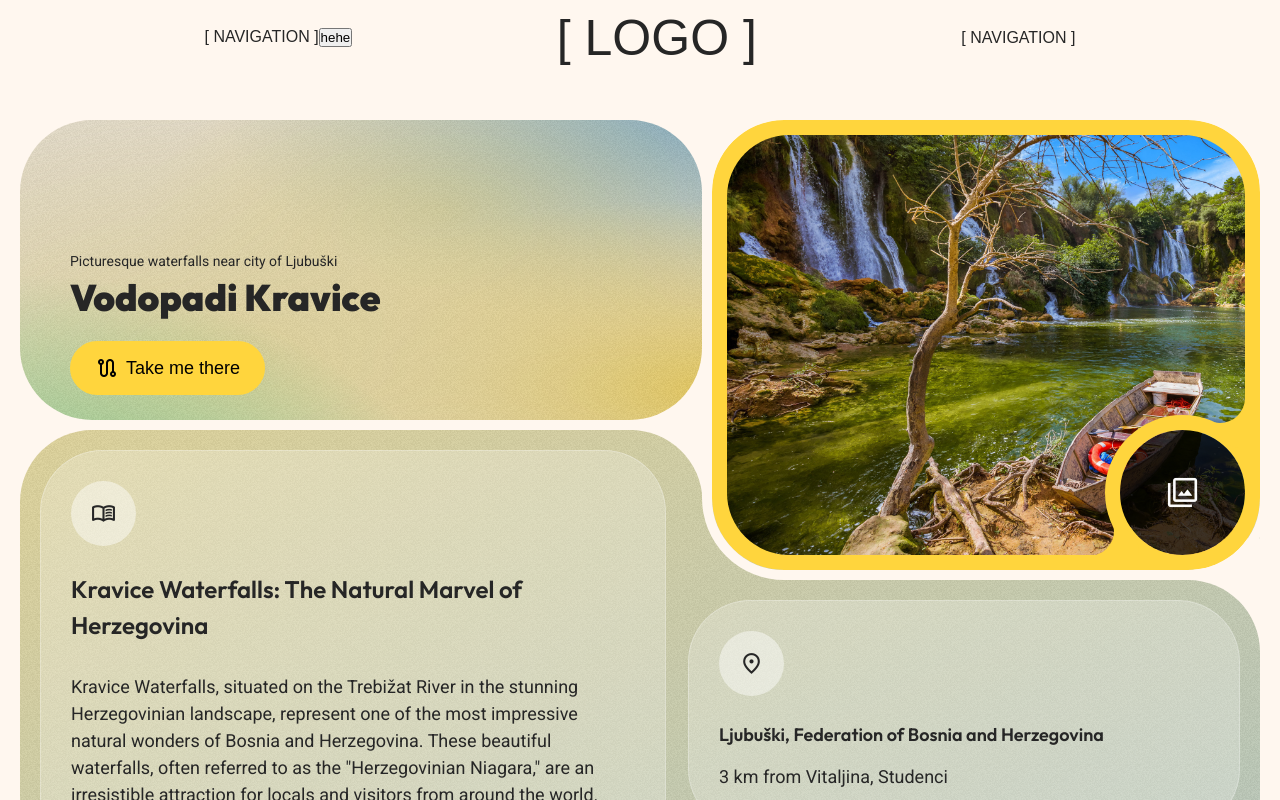
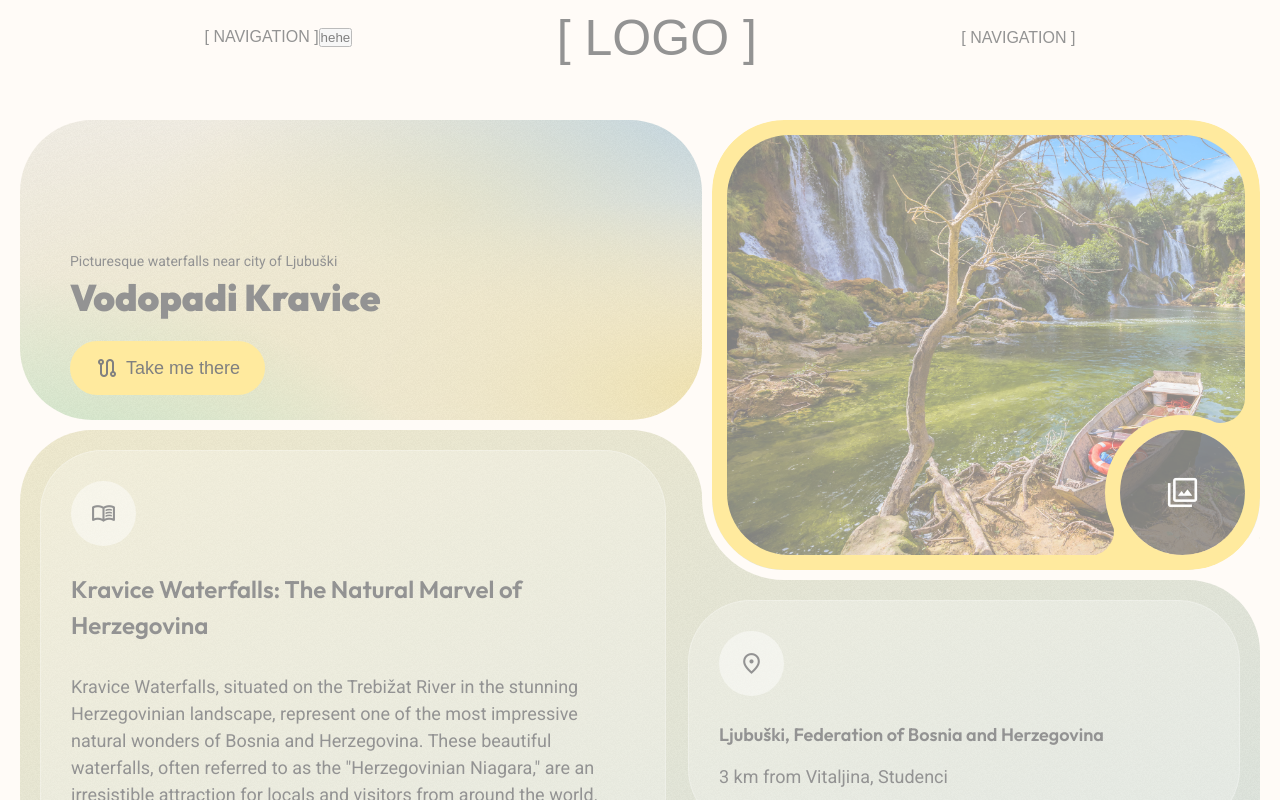
Before and after one commit to kenansultanic/bosnia-unveiled, a React (Create React App) app in the folder client/: page /1 in a window 1280 px wide. Shown: the top 800 px of the page. Built offline with nearby package versions, Linux system fonts and the light colour scheme.

Commit message:
destinations redux api implemented

```diff
--- a/client/package.json
+++ b/client/package.json
@@ -12,9 +12,9 @@
     "@types/react": "^18.2.15",
     "@types/react-dom": "^18.2.7",
     "@types/react-router-dom": "^5.3.3",
-    "material-symbols": "^0.12.0",
     "axios": "^1.4.0",
     "mapbox-gl": "^2.15.0",
+    "material-symbols": "^0.12.0",
     "react": "^18.2.0",
     "react-dom": "^18.2.0",
     "react-map-gl": "^7.1.6",
--- a/client/public/index.html
+++ b/client/public/index.html
@@ -30,6 +30,7 @@
 <body>
     <noscript>You need to enable JavaScript to run this app.</noscript>
     <div id="root"></div>
+    <div id="gallery-modal"></div>
     <!--
       This HTML file is a template.
       If you open it directly in the browser, you will see an empty page.
--- /dev/null
+++ b/client/src/components/Gallery/gallery.scss
@@ -0,0 +1,8 @@
+.gallery {
+    position: fixed;
+    top: 0;
+    width: 100vw;
+    height: 100vh;
+    z-index: 9999999;
+    background-color: rgba(255, 255, 255, .5);
+}
--- /dev/null
+++ b/client/src/components/Gallery/index.tsx
@@ -0,0 +1,12 @@
+import "./gallery.scss";
+import { createPortal } from "react-dom";
+
+const Gallery = () => {
+    return (
+        <div className="gallery">
+
+        </div>
+    );
+};
+
+export default Gallery;
--- a/client/src/pages/DestinationShow/index.tsx
+++ b/client/src/pages/DestinationShow/index.tsx
@@ -9,13 +9,15 @@ import Button from "components/Button";
 import ContentCard from "components/ContentCard";
 import DestinationCard from "components/DestinationCard";
 import Footer from "components/Footer";
+import Gallery from "components/Gallery";
 
 const DestinationShow = () => {
     const [searchParams, setSearchParams] = useSearchParams();
-    //const { data, error, isLoading } = useGetDestinationQuery("99");
+    //const { data, error, isLoading } = useGetDestinationQuery(2);
 
     return (
         <main className="dest-show">
+            <Gallery />
             <div className="dest-show-container">
                 <header className="dest-heading">
                     <p className="dest-sub-heading">Picturesque waterfalls near city of Ljubuški</p>
@@ -26,7 +28,9 @@ const DestinationShow = () => {
                 <section className="dest-image-section">
                     <div className="dest-main-image">
                         <img src={mainImage} alt="Alt provided by API" />
-                        <Button className="dest-gallery-open" icon="photo_library" iconAriaLabel="Open gallery"></Button>
+                        <Button
+                            onClick={() => console.log("hehe")}
+                            className="dest-gallery-open" icon="photo_library" iconAriaLabel="Open gallery"></Button>
                     </div>
                 </section>
                 <section className="dest-main-section">
--- a/client/src/store/destinationsApi.ts
+++ b/client/src/store/destinationsApi.ts
@@ -14,7 +14,7 @@ export const destinationsApi = createApi({
                 }
             }),
             getDestination: builder.query({
-                query: (destId: string) => {
+                query: (destId: number) => {
                     return {
                         url: `/destination/${destId}/`,
                         method: "GET"
```
Also changed, not shown: 1 other file (tests, documents, lock files or other folders).
